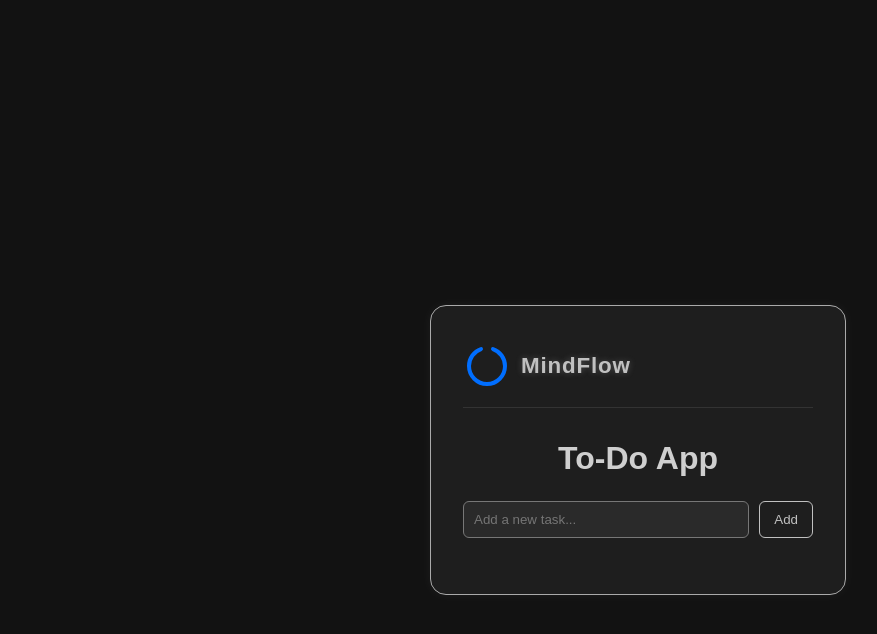
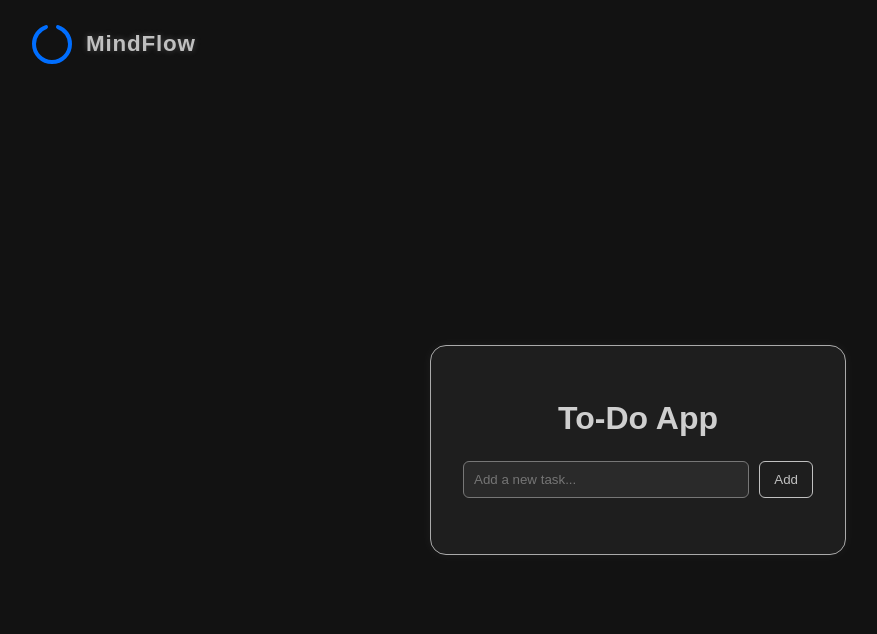
Before and after one commit to piyushdev04/MindFlow, a React (Vite) app: page / in a window 1280 px wide. Shown: the top 634 px of the page, without its empty margins (2-879 px from the left). Built offline with nearby package versions, Linux system fonts and the light colour scheme.

Commit message:
added mark as complete toggle

```diff
--- a/src/App.jsx
+++ b/src/App.jsx
@@ -8,7 +8,7 @@ export default function App() {
 
   const addTask = () => {
     if (task.trim() === "") return;
-        setTasks([...tasks, task]);
+    setTasks([...tasks, { text: task, completed: false }]);
     setTask("");
   };
 
@@ -16,13 +16,22 @@ export default function App() {
     setTasks(tasks.filter((_, i) => i !== index));
   };
 
+  const toggleTask = (index) => {
+    setTasks(
+      tasks.map((t, i) =>
+        i === index ? { ...t, completed: !t.completed } : t
+      )
+    );
+  };
+
   return (
-        <div className="app-container">
-            <header className="app-header">
+    <>
+      <header className="global-header">
         <img src="/logo.svg" alt="MindFlow Logo" className="logo" />
-                <h1 className="brand-name">MindFlow</h1>
+        <span className="brand-name">MindFlow</span>
       </header>
 
+      <div className="app-container">
         <h1 className="title">To-Do App</h1>
 
         <div className="input-section">
@@ -37,9 +46,16 @@ export default function App() {
 
         <ul className="task-list">
           {tasks.map((t, i) => (
-                    <TodoItem key={i} text={t} onDelete={() => deleteTask(i)} />
+            <TodoItem
+              key={i}
+              text={t.text}
+              completed={t.completed}
+              onToggle={() => toggleTask(i)}
+              onDelete={() => deleteTask(i)}
+            />
           ))}
         </ul>
       </div>
+    </>
   );
 }
```
Lines whose indentation alone changed are shown as unchanged.
